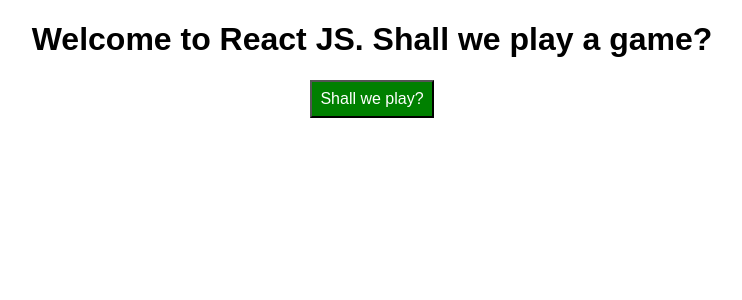
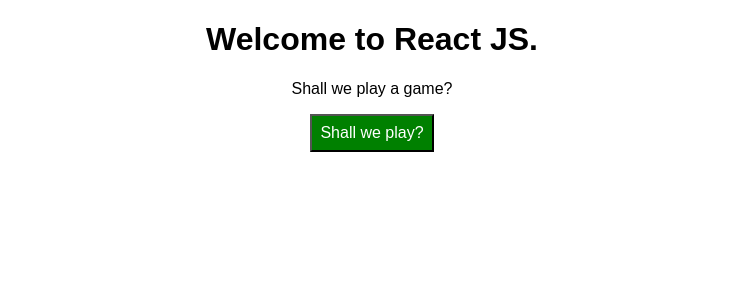
Before and after one commit to rasikag/ReactJSDemo, a React (Create React App) app: page / in a window 1280 px wide. Shown: the top 300 px of the page, without its empty margins (268-1010 px from the left). Built offline with nearby package versions, Linux system fonts and the light colour scheme.

Commit message:
Setting Class Names Dynamically

```diff
--- a/src/App.css
+++ b/src/App.css
@@ -1,3 +1,11 @@
 .App {
   text-align: center;
 }
+
+.red {
+  color: red;
+}
+
+.bold {
+  font-weight: bold;
+}
--- a/src/App.js
+++ b/src/App.js
@@ -113,9 +113,20 @@
       styles.backgroundColor = 'red';
     }
 
+    let classes = [];
+
+    if (this.state.persons.length <= 2) {
+      classes.push('red');
+    }
+
+    if (this.state.persons.length <= 1) {
+      classes.push('bold');
+    }
+
     return (
       <div className="App">
-        <h1>Welcome to React JS. Shall we play a game?</h1>
+        <h1>Welcome to React JS. </h1>
+        <p className={classes.join(' ')}>Shall we play a game?</p>
         {/*<button style={styles} onClick={() => this.switchNameHandler('Clicked from button')}>
           Shall we play?
         </button>
```
